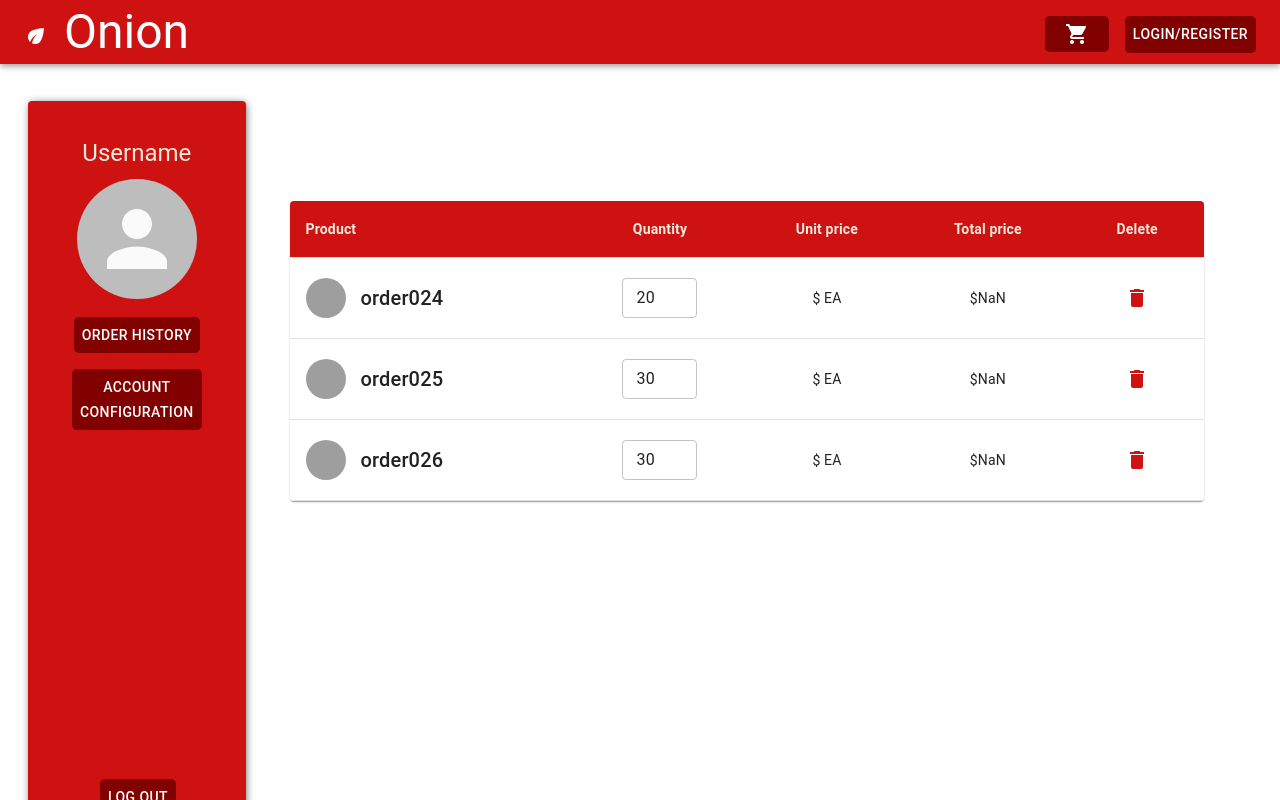
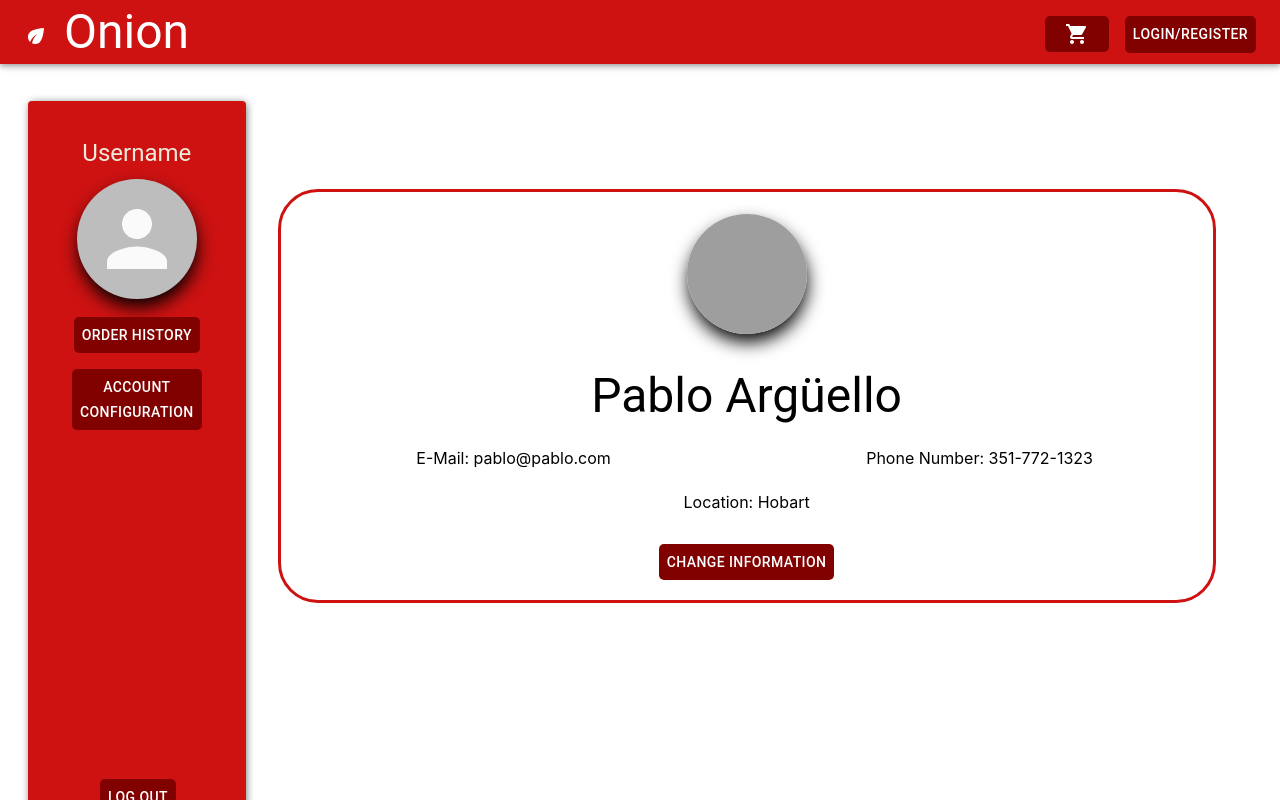
Before and after one commit to Davidohiv7/Final-Project, a React (Create React App) app in the folder client/: page /user in a window 1280 px wide. Both pictures are taken after a click on the button "ACCOUNT CONFIGURATION". Shown: the top 800 px of the page. Built offline with nearby package versions, Linux system fonts and the light colour scheme; grey boxes are pictures that could not be loaded.

Commit message:
Switch between screens and harcoded the info
Did it with a local state

```diff
--- a/client/src/components/UserProfile/Screens/TableDisplay.jsx
+++ b/client/src/components/UserProfile/Screens/TableDisplay.jsx
@@ -13,11 +13,8 @@ import {
     TableRow,
     TableCell,
     TableBody,
-    TextField,
-    IconButton,
 } from "@material-ui/core";
 import useStyles from "./../styles";
-import { Delete } from "@material-ui/icons";
 
 export default function TableDisplay() {
     const classes = useStyles();
@@ -28,19 +25,22 @@ export default function TableDisplay() {
             name: "order024",
             Images:
                 "http://1.bp.blogspot.com/_TkpyopjpTII/TE-HiYKSpaI/AAAAAAAAAA8/DHEzm31ueFo/s1600/verduras1.jpg",
-            quantity: "20",
+            status: "On route",
+            total: '320',
         },
         {
             name: "order025",
             Images:
                 "http://1.bp.blogspot.com/_TkpyopjpTII/TE-HiYKSpaI/AAAAAAAAAA8/DHEzm31ueFo/s1600/verduras1.jpg",
-            quantity: "30",
+            status: "Delivered",
+            total: '340',
         },
         {
             name: "order026",
             Images:
                 "http://1.bp.blogspot.com/_TkpyopjpTII/TE-HiYKSpaI/AAAAAAAAAA8/DHEzm31ueFo/s1600/verduras1.jpg",
-            quantity: "30",
+            status: "Delivered",
+            total: '200',
         },
     ];
 
@@ -54,16 +54,10 @@ export default function TableDisplay() {
                 <TableRow>
                     <TableCell className={classes.title}>Product</TableCell>
                     <TableCell align="center" className={classes.title}>
-                        Quantity
+                        Status
                     </TableCell>
                     <TableCell align="center" className={classes.title}>
-                        Unit price
-                    </TableCell>
-                    <TableCell align="center" className={classes.title}>
-                        Total price
-                    </TableCell>
-                    <TableCell align="center" className={classes.title}>
-                        Delete
+                        Total spend
                     </TableCell>
                 </TableRow>
             </TableHead>
@@ -89,37 +83,11 @@ export default function TableDisplay() {
                                 </Box>
                             </TableCell>
                             <TableCell align="center">
-                                <TextField
-                                    size="small"
-                                    value={order.quantity}
-                                    className={classes.quantityInput}
-                                    type="number"
-                                    InputLabelProps={{
-                                        shrink: true,
-                                    }}
-                                    InputProps={{
-                                        inputProps: {
-                                            max: 99,
-                                            min: 1,
-                                        },
-                                    }}
-                                    variant="outlined"
-                                />
+                                <Typography>
+                                    {order.status}
+                                </Typography>
                             </TableCell>
-                            <TableCell align="center">${order.price} EA</TableCell>
-                            <TableCell align="center">
-                                ${(order.price * order.quantity).toFixed(2)}
-                            </TableCell>
-                            <TableCell align="center">
-                                <IconButton
-                                    variant="contained"
-                                    color="primary"
-                                    aria-label="delete"
-                                    onClick={(e) => console.log("hola")}
-                                >
-                                    <Delete />
-                                </IconButton>
-                            </TableCell>
+                            <TableCell align="center">${order.total} EA</TableCell>
                         </TableRow>
                     ))}
             </TableBody>
--- /dev/null
+++ b/client/src/components/UserProfile/Screens/UserInfo.jsx
@@ -0,0 +1,41 @@
+//react imports
+import React from "react";
+
+// Material UI imports
+import {
+    Grid,
+    Typography,
+    Avatar,
+    Button,
+} from "@material-ui/core";
+import useStyles from "./../styles";
+
+export default function UserInfo() {
+    const classes = useStyles();
+
+    //User harcoded
+    const user = {
+        name: 'Pablo Argüello',
+        eMail: 'pablo@pablo.com',
+        phoneN: '351-772-1323',
+        city: 'Hobart',
+        profilePic: 'https://lh3.googleusercontent.com/proxy/g57VziW_c_KuOhMXWFhal5EPV60l1Swy4HrZjTact49EPWj6p6z1Q-houCg3oKpxmWs15plTRC0_vWMeJfW9RbBp6Oy8cutgiu_pZa1T'
+    }
+
+    return (
+        <Grid container spacing={3} className={classes.profile}>
+            <Grid item xs={12} className={classes.section}>
+                <Avatar className={classes.profilePic} src={user.profilePic} href='Profile Picture' />
+            </Grid>
+            <Grid item xs={12} className={classes.section}>
+                <Typography variant="h3">{user.name}</Typography>
+            </Grid>
+            <Grid item xs={6} className={classes.section}>E-Mail: {user.eMail}</Grid>
+            <Grid item xs={6} className={classes.section}>Phone Number: {user.phoneN}</Grid>
+            <Grid item xs={6} className={classes.section}>Location: {user.city}</Grid>
+            <Grid item xs={12} className={classes.section}>
+                <Button className={classes.button}>Change Information</Button>
+            </Grid>
+        </Grid>
+    );
+}
--- a/client/src/components/UserProfile/UserProfile.jsx
+++ b/client/src/components/UserProfile/UserProfile.jsx
@@ -15,12 +15,19 @@ import useStyles from "./styles";
 
 //child components imports
 import TableDisplay from "./Screens/TableDisplay";
+import UserInfo from "./Screens/UserInfo";
 
 export default function Home() {
   const classes = useStyles();
 
   //local state used for the different screen displays
   const [screenDisplay, setScreenDisplay] = useState("orderHistory");
+
+  //function to display the different screens
+  function displayScreens() {
+    if(screenDisplay==='orderHistory') return (<TableDisplay/>)
+    if(screenDisplay==='accountConfig') return (<UserInfo />)
+  }
 
   return (
     <Container maxWidth="lg">
@@ -36,15 +43,15 @@ export default function Home() {
               Username
             </Typography>
             <Avatar className={classes.profilePic}></Avatar>
-            <Button className={classes.button}> Order History </Button>
-            <Button className={classes.button}> Account Configuration</Button>
+            <Button className={classes.button} onClick={() => setScreenDisplay('orderHistory')}> Order History </Button>
+            <Button className={classes.button} onClick={() => setScreenDisplay('accountConfig')}> Account Configuration</Button>
             <Box className={classes.BoxLogOut}>
               <Button className={classes.button}> Log Out </Button>
             </Box>
           </CardContent>
         </Grid>
         <Grid className={classes.screen} item xs={9}>
-            <TableDisplay/>
+            {displayScreens()}
         </Grid>
       </Grid>
     </Container>
--- a/client/src/components/UserProfile/styles.js
+++ b/client/src/components/UserProfile/styles.js
@@ -6,7 +6,6 @@ const useStyles = makeStyles((theme) => ({
     marginBottom: "3%",
     height: theme.spacing(100),
   },
-
   slide: {
     padding: theme.spacing(50),
     marginLeft: "5%",
@@ -43,6 +42,7 @@ const useStyles = makeStyles((theme) => ({
     width: theme.spacing(15),
     height: theme.spacing(15),
     margin: 10,
+    boxShadow: "1px 9px 18px -1px rgba(0,0,0,1)",
   },
   BoxLogOut: {
     position: "absolute",
@@ -72,6 +72,18 @@ const useStyles = makeStyles((theme) => ({
     position: 'relative',
     marginTop: theme.spacing(10),
   },
+  profile: {
+    border: 'solid',
+    borderRadius: theme.spacing(5),
+    borderColor: theme.palette.primary.main,
+    alignItems: 'center',
+    justifyContent: 'center',
+  },
+  section: {
+    display: 'flex',
+    justifyContent: 'center',
+    alignItems: 'center',
+  },
 }));
 
 export default useStyles;
```
